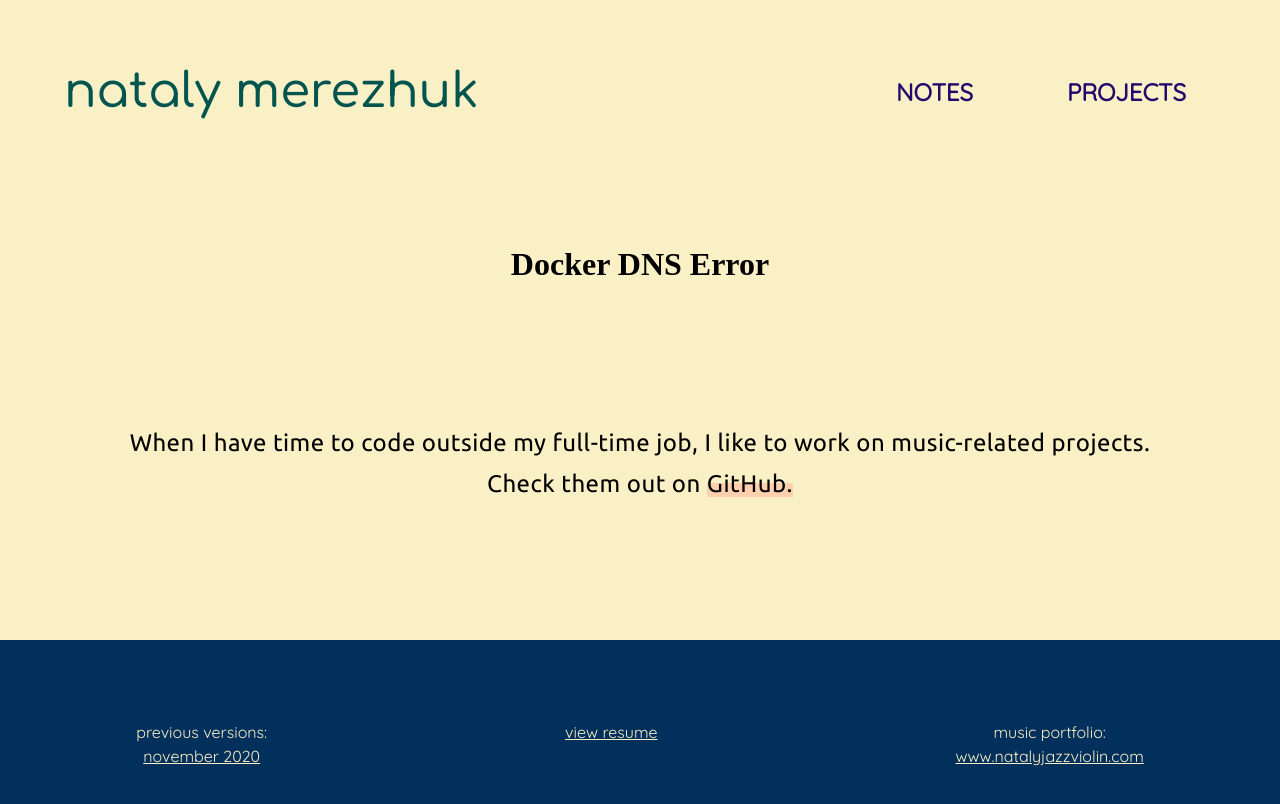
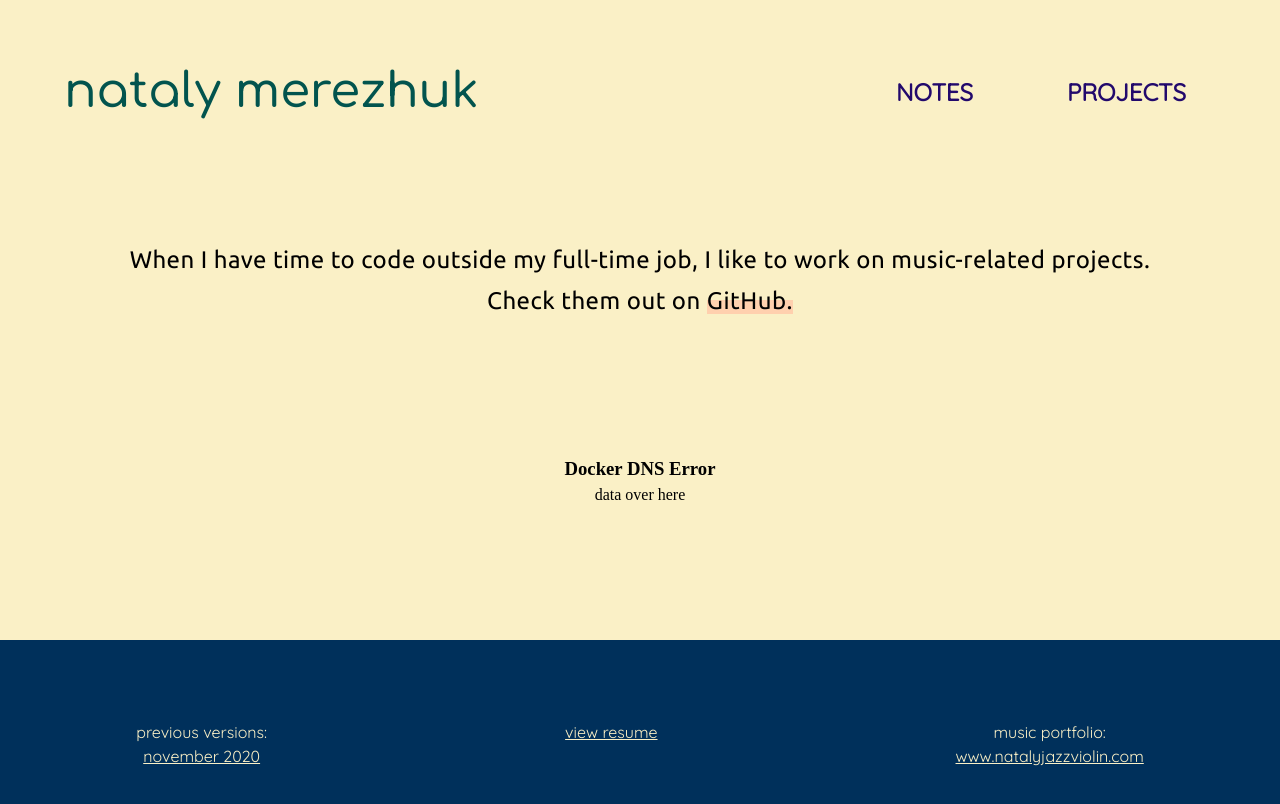
Before and after one commit to natalyjazzviolin/portfolio, a Next.js app: page /notes in a window 1280 px wide. Shown: the top 804 px of the page. Built offline with nearby package versions, Linux system fonts and the light colour scheme.

Commit message:
Getting notes body.

```diff
--- a/notes/docker-dns.md
+++ b/notes/docker-dns.md
@@ -2,5 +2,6 @@
 title: 'Docker DNS Error'
 date: '2022-02-26'
 tags: docker, laravel
-long: false
+blog: false
 ---
+data over here
--- a/package.json
+++ b/package.json
@@ -14,6 +14,7 @@
     "@fortawesome/react-fontawesome": "^0.1.17",
     "framer-motion": "^6.2.4",
     "gray-matter": "^4.0.3",
+    "markdown-it": "^12.3.2",
     "next": "^12.1.0",
     "path-posix": "^1.0.0",
     "react": "17.0.2",
--- a/pages/notes.js
+++ b/pages/notes.js
@@ -1,18 +1,13 @@
 import "../styles/Notes.module.scss"
 import fs from "fs";
 import matter from "gray-matter";
-import { join } from "path";
-import { ParsedUrlQuery } from "querystring";
-import { getParsedFileContentBySlug, renderMarkdown} from "../utils/markdown";
+import md from "markdown-it";
 
 // const NOTES_PATH = join(process.cwd(), "_articles");
 
 export default function Notes({ notes }) {
   return (
     <div className="notes">
-      { notes.map(note => {
-        return <h1 key={note.frontmatter.title}>{note.frontmatter.title}</h1>;
-      })}
       <p className="notes__title">
         When I have time to code outside my full-time job, I like to work on
         music-related projects. <br></br>Check them out on{" "}
@@ -26,6 +21,14 @@ export default function Notes({ notes }) {
           </a>
         </span>
       </p>
+      {notes.map((note) => {
+        return (
+          <div key={note.frontmatter.title} className="note">
+            <h3>{note.frontmatter.title}</h3>
+            <p>{ note.content}</p>
+          </div>
+        );
+      })}
     </div>
   );
 }
@@ -49,11 +52,12 @@ export const getStaticProps = async ({
     //   },
     // };
     const readFile = fs.readFileSync(`notes/${fileName}`, "utf-8");
-    const { data: frontmatter } = matter(readFile);
+    const { data: frontmatter, content } = matter(readFile);
 
     return {
       slug,
       frontmatter,
+      content
     };
   });
   // const noteMarkdownContent = getParsedFileContentBySlug(params.slug, slug);
```
Also changed, not shown: 1 other file (tests, documents, lock files or other folders).
